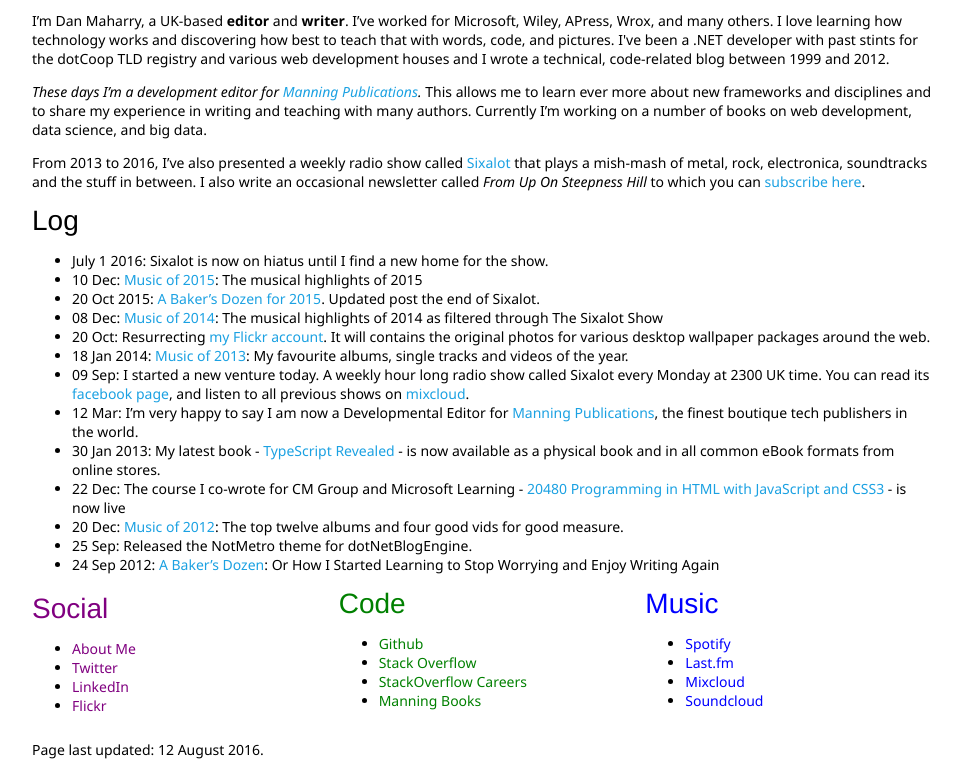
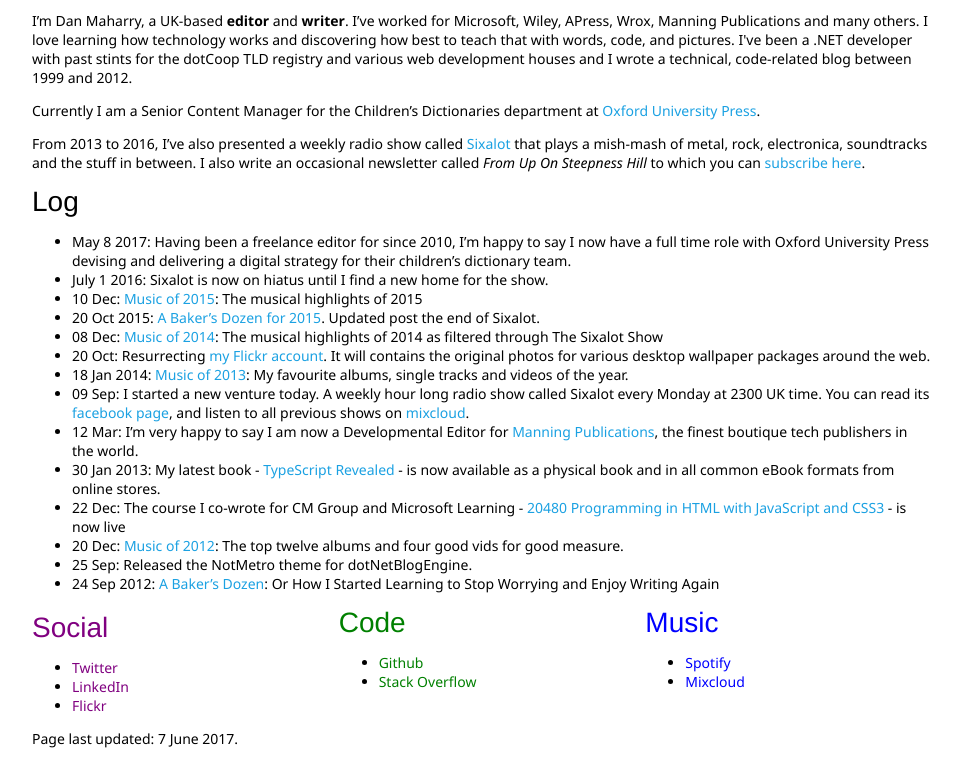
Before and after one commit to hmobius/hmobius.github.com, a plain HTML site: page index.html in a window 1280 px wide. Shown: the part 73-846 px from the top of the page, without its empty margins (158-1119 px from the left). Drawn offline with Linux system fonts and the light colour scheme.

Commit message:
Updated home page with new job

```diff
--- a/index.html
+++ b/index.html
@@ -43,11 +43,11 @@
         <![endif]-->
   <h1>Dan Maharry</h1>
   <section>
-    <p>I&#8217;m Dan Maharry, a UK-based <strong>editor</strong> and <strong>writer</strong>. I&#8217;ve worked for Microsoft, Wiley, APress, Wrox, and many others. I love learning how technology works and discovering how best to teach that with words, code, and pictures. I've been a .NET developer with past stints for the dotCoop TLD registry and various web development houses and I wrote a technical, code-related blog between 1999 and 2012.</p>
- <em>These days I&#8217;m a development editor for <a href="http://www.manning.com">Manning Publications</a>.</em> This allows me to learn ever more about new frameworks and disciplines and to share my experience in writing and teaching with many authors. Currently I&#8217;m working on a number of books on web development, data science, and big data. </p>
-   <p>From 2013 to 2016, I&#8217;ve also presented a weekly radio show called <a href="http://www.mixcloud.com/sixalot/">Sixalot</a> that plays a mish-mash of metal, rock, electronica, soundtracks and the stuff in between. I also write an occasional newsletter called <em>From Up On Steepness Hill</em> to which you can <a href="http://tinyletter.com/onsteepnesshill">subscribe here</a>.</p>
-  <h2>Log</h2>
+<p>I&#8217;m Dan Maharry, a UK-based <strong>editor</strong> and <strong>writer</strong>. I&#8217;ve worked for Microsoft, Wiley, APress, Wrox, Manning Publications and many others. I love learning how technology works and discovering how best to teach that with words, code, and pictures. I've been a .NET developer with past stints for the dotCoop TLD registry and various web development houses and I wrote a technical, code-related blog between 1999 and 2012.</p>
+<p>Currently I am a Senior Content Manager for the Children&#8217;s Dictionaries department at <a href="http://www.oup.com">Oxford University Press</a>.</p>
+<p>From 2013 to 2016, I&#8217;ve also presented a weekly radio show called <a href="http://www.mixcloud.com/sixalot/">Sixalot</a> that plays a mish-mash of metal, rock, electronica, soundtracks and the stuff in between. I also write an occasional newsletter called <em>From Up On Steepness Hill</em> to which you can <a href="http://tinyletter.com/onsteepnesshill">subscribe here</a>.</p>  <h2>Log</h2>
   <ul>
+    <li>May 8 2017: Having been a freelance editor for since 2010, I&#8217;m happy to say I now have a full time role with Oxford University Press devising and delivering a digital strategy for their children&#8217;s dictionary team.</li>
     <li>July 1 2016: Sixalot is now on hiatus until I find a new home for the show.</li>
     <li>10 Dec: <a href="music/musicin2015.html">Music of 2015</a>: The musical highlights of 2015</li>
     <li>20 Oct 2015: <a href="music/bakersdozen2015.html">A Baker&#8217;s Dozen for 2015</a>. Updated post the end of Sixalot.</li>
@@ -67,7 +67,6 @@
       <section id="social">
       <h2>Social</h2>
       <ul>
-        <li><a href="http://about.me/danmaharry">About Me</a></li>
         <li><a href="http://twitter.com/danmaharry">Twitter</a></li>
         <li><a href="http://www.linkedin.com/in/hmobius">LinkedIn</a></li>
         <li><a href="https://www.flickr.com/photos/hmobius/">Flickr</a></li>
@@ -78,22 +77,18 @@
       <ul>
         <li><a href="https://github.com/hmobius">Github</a></li>
         <li><a href="http://stackoverflow.com/users/2756/hmobius">Stack Overflow</a></li>
-        <li><a href="http://careers.stackoverflow.com/danmaharry">StackOverflow Careers</a></li>
-        <li><a href="http://manning.com">Manning Books</a></li>
       </ul>
     </section>
     <section id="music">
       <h2>Music</h2>
       <ul>
         <li><a href="http://open.spotify.com/user/hmobius">Spotify</a></li>
-        <li><a href="http://www.last.fm/user/hmobius">Last.fm</a></li>
         <li><a href="http://mixcloud.com/sixalot">Mixcloud</a></li>
-        <li><a href="http://soundcloud.com/hmobius">Soundcloud</a></li>
       </ul>
     </section>
   </article>
   <footer>
-    <p>Page last updated: <time datetime="2016-08-12">12 August 2016</time>.</p>
+    <p>Page last updated: <time datetime="2017-06-07">7 June 2017</time>.</p>
   </footer>
   <script>
             (function(b,o,i,l,e,r){b.GoogleAnalyticsObject=l;b[l]||(b[l]=
```
